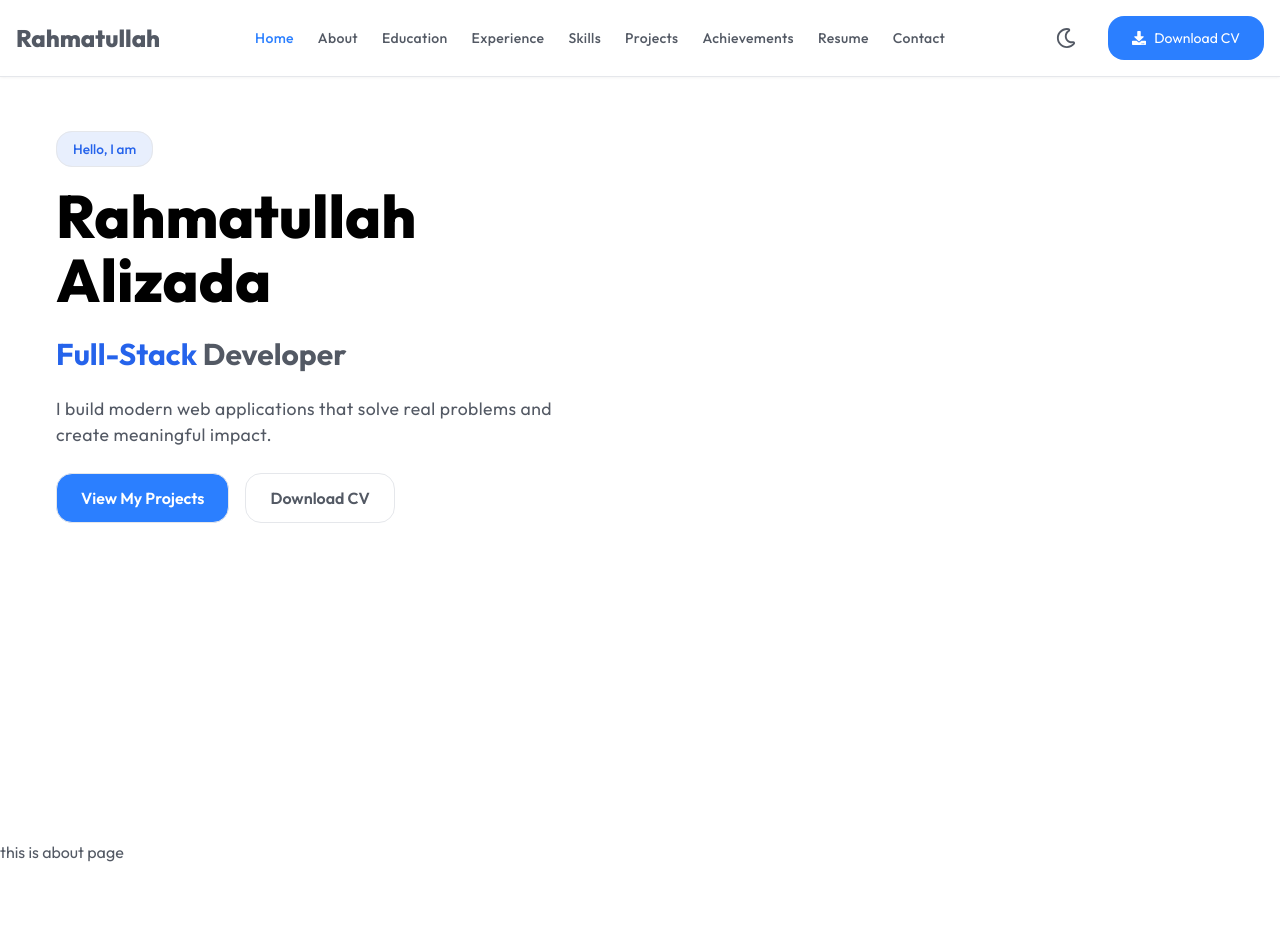
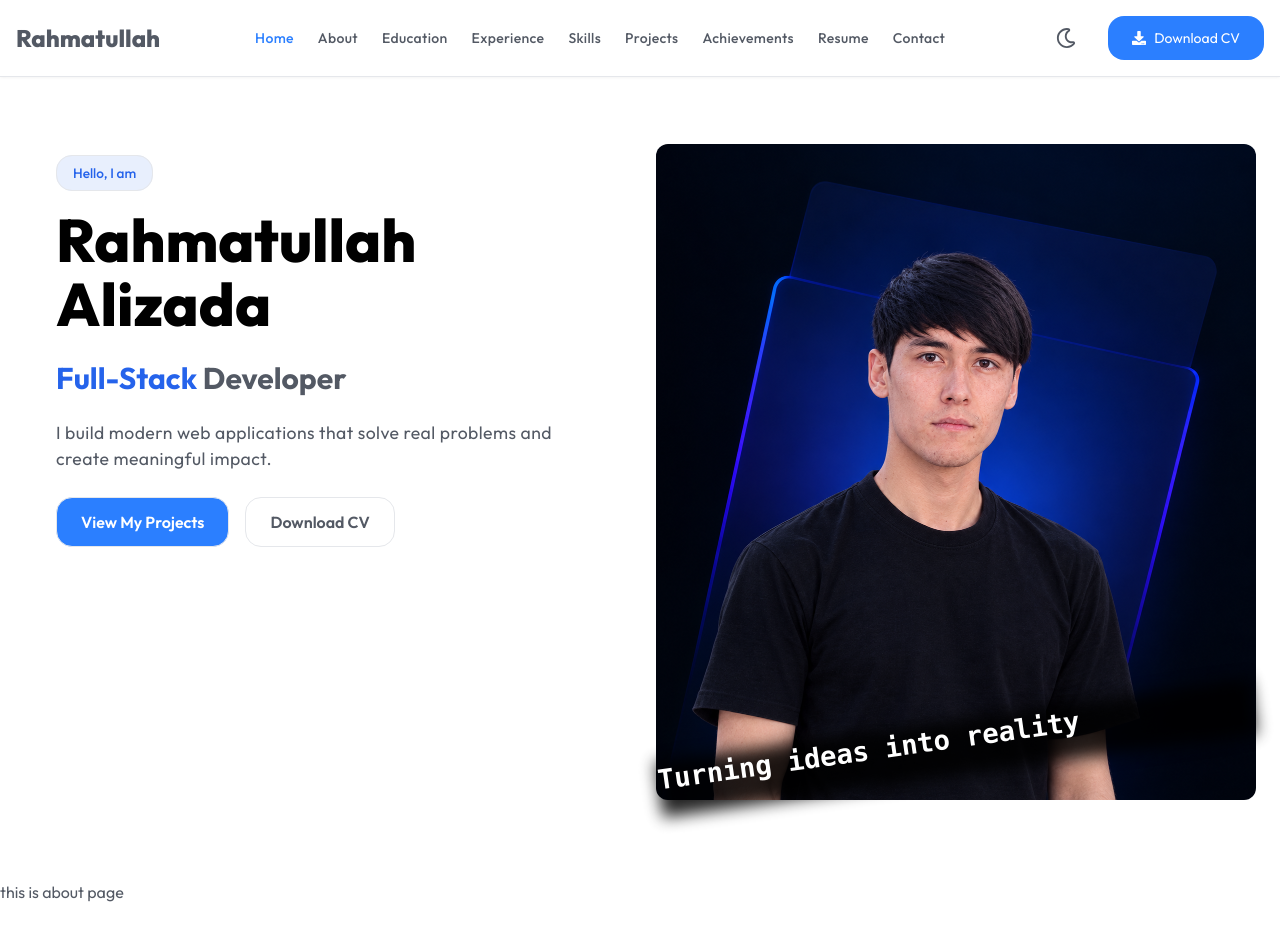
Before and after one commit to Rahmatullah2004/Portfolio, a Next.js app: page / in a window 1280 px wide. Shown: the top 940 px of the page. Built offline with nearby package versions, Linux system fonts and the light colour scheme.

Commit message:
home has been developed and designed

```diff
--- a/src/features/home/HomePage.tsx
+++ b/src/features/home/HomePage.tsx
@@ -1,14 +1,15 @@
+import Image from "next/image";
 import Link from "next/link";
 import React from "react";
 
 const HomePage = () => {
   return (
-    <div className="h-screen py-20 mt-10 mx-6 grid grid-cols-2 gap-8">
+    <div className=" py-20 mt-16 mx-6 grid lg:grid-cols-2 grid-cols-1 gap-8">
       <div className="py-4 px-8 ">
         <span className="px-4 py-2 rounded-2xl bg-[#2563eb1a] text-[#2563eb] dark:text-blue-400 text-[0.85rem] font-medium border border-border">
           Hello, I am
         </span>
-        <h1 className="my-6 text-6xl leading-16 font-extrabold text-black dark:text-white">
+        <h1 className="md:my-6 sm:my-4 my-2 md:text-6xl mt-4 sm:text-5xl text-4xl lg:leading-16 md:leading-14 sm:leading-12 leading-10 font-extrabold text-black dark:text-white">
           Rahmatullah <br /> Alizada
         </h1>
         <h3 className="text-3xl font-bold mb-6">
@@ -21,13 +22,13 @@
         </p>
         <div className="flex items-center gap-4">
           <Link
-            className="cursor-pointer border border-border font-semibold gap-2 px-6 py-3 rounded-2xl bg-blue-500 hover:bg-blue-600 transition-all duration-200 ease-in-out text-white"
+            className="cursor-pointer text-center border border-border font-semibold gap-2 sm:px-6 px-4 py-3 rounded-2xl bg-blue-500 hover:bg-blue-600 transition-all duration-200 ease-in-out text-white"
             href="#projects"
           >
             View My Projects
           </Link>
           <a
-            className="cursor-pointer border border-border hover:bg-gray-100 dark:hover:bg-[#192134] transition-all duration-200 ease-in-out font-semibold gap-2 px-6 py-3 rounded-2xl "
+            className="cursor-pointer text-center border border-border hover:bg-gray-100 dark:hover:bg-[#192134] transition-all duration-200 ease-in-out font-semibold gap-2 sm:px-6 px-4 py-3 rounded-2xl "
             href="/images/cv/Rahmatullah_Alizada_CV.pdf"
             download="Rahmatullah_Alizada_CV.pdf"
           >
@@ -35,7 +36,21 @@
           </a>
         </div>
       </div>
-      <div></div>
+      <div className="flex justify-center items-center">
+        <div className="relative w-auto h-auto">
+          <Image
+            src="/images/profile.png"
+            alt="homepage image"
+            width={600}
+            height={600}
+            className="w-full max-w-130 sm:max-w-180 lg:max-w-150 h-auto rounded-xl"
+          />
+          <div className="absolute bottom-6 -rotate-8 p-7 bg-black opacity-85 blur-sm w-full h-12"></div>
+          <p className="absolute bottom-7 text-[1.7rem] text-white font-semibold font-mono -rotate-8">
+            Turning ideas into reality
+          </p>
+        </div>
+      </div>
     </div>
   );
 };
```
Also changed, not shown: public/images/profile.png (added).
